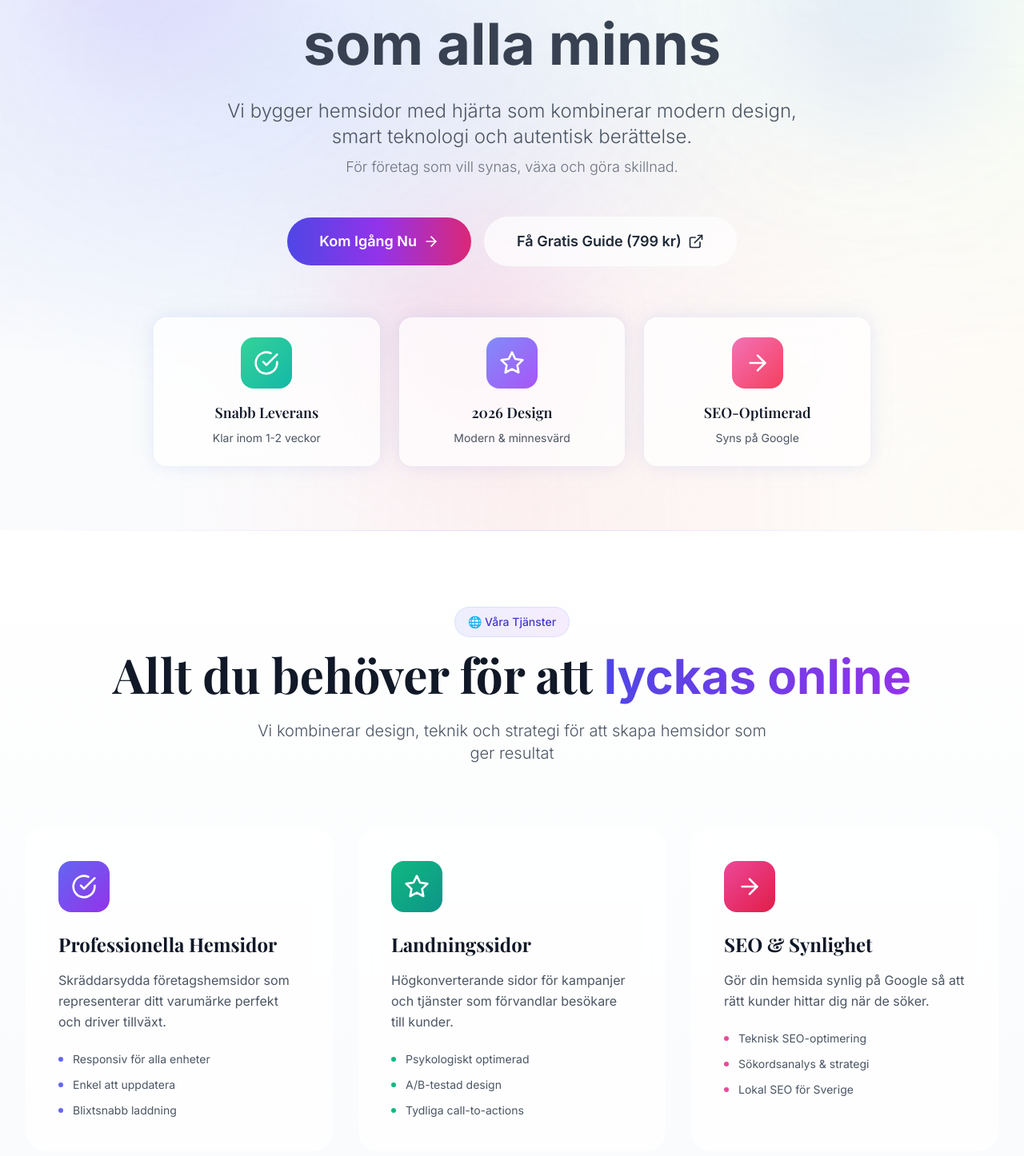
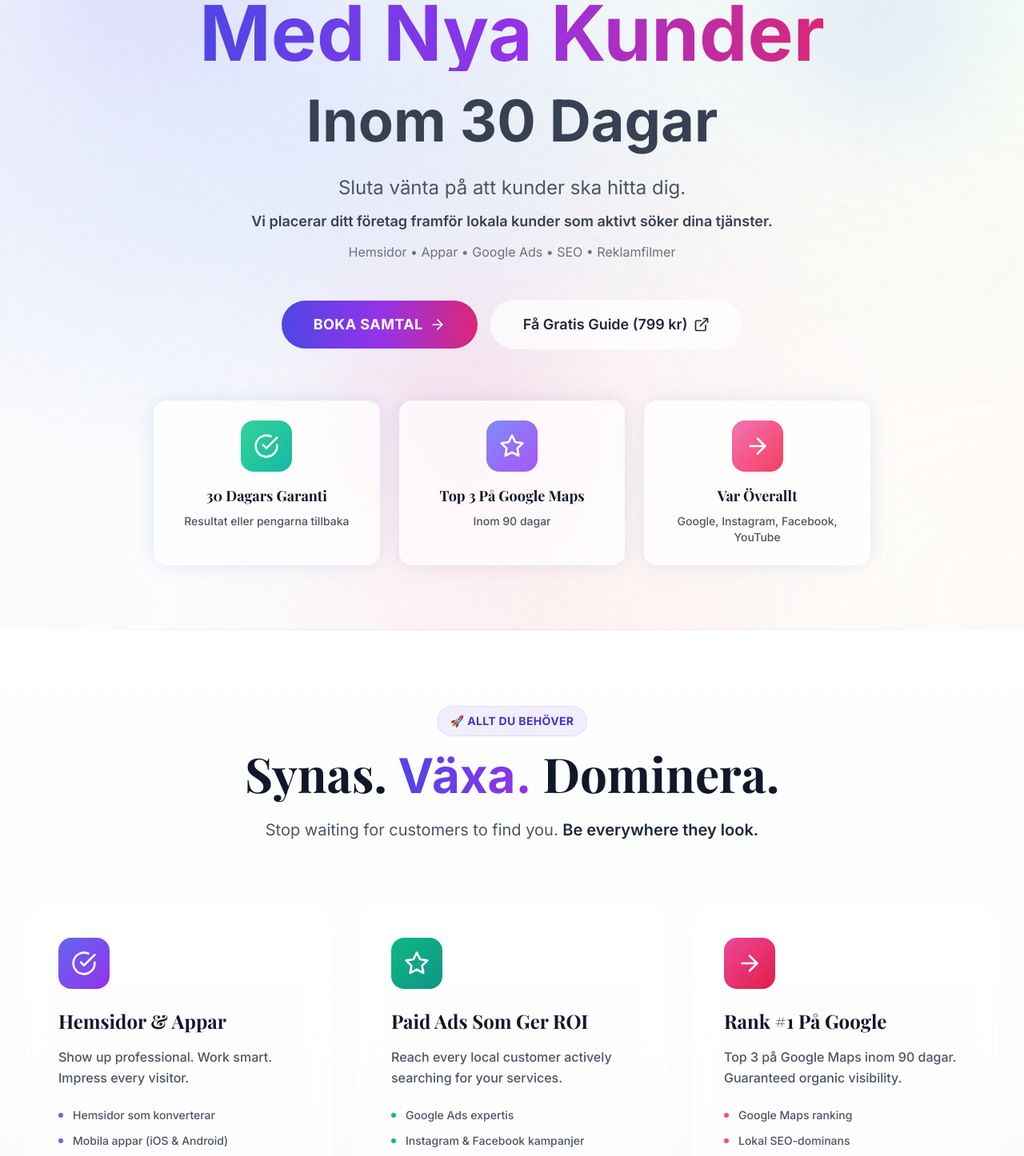
Before and after one commit to DonkeykongM/BahkoSudio.se, a React (Vite) app: page / in a window 1280 px wide. Shown: the part 284-1730 px from the top of the page at 80% size. Built offline with nearby package versions, Linux system fonts and the light colour scheme; no server answers.

Commit message:
Updated index.html

```diff
--- a/index.html
+++ b/index.html
@@ -7,16 +7,16 @@
     <link rel="preconnect" href="https://fonts.gstatic.com" crossorigin>
     <link href="https://fonts.googleapis.com/css2?family=Inter:wght@300;400;500;600;700;800&family=Playfair+Display:wght@600;700;800&display=swap" rel="stylesheet">
     <meta name="viewport" content="width=device-width, initial-scale=1.0" />
-    <title>BahkoStudio - Professionella Hemsidor & Landningssidor som Konverterar | Webbdesign Sverige</title>
-    <meta name="description" content="Vi bygger moderna, snabba hemsidor och landningssidor som driver resultat. Specialiserat på restauranger, lokala företag och tjänsteföretag i Sverige. Få offert idag!" />
-    <meta name="keywords" content="hemsida företag sverige, landningssida design, webbyrå sverige, professionell webbdesign, restaurang hemsida, modern landningssida, konverteringsoptimerad hemsida, webbsida liten företag" />
+    <title>BahkoStudio - Vi Fyller Din Kalender Med Nya Kunder Inom 30 Dagar | Garanterat Resultat</title>
+    <meta name="description" content="Stop waiting for customers. Vi placerar ditt lokala företag framför kunder som aktivt söker dina tjänster. Hemsidor, Appar, Google Ads, SEO, Reklamfilmer. 30 dagars garanti eller pengarna tillbaka. Top 3 på Google Maps inom 90 dagar." />
+    <meta name="keywords" content="fler kunder 30 dagar, google ads lokala företag, google maps ranking sverige, hemsida appar reklamfilmer, digital marknadsföring garanti, paid ads roi sverige, lokal seo top 3, online marketing agency stockholm" />
     <meta name="author" content="BahkoStudio" />
     <meta name="robots" content="index, follow, max-image-preview:large, max-snippet:-1, max-video-preview:-1" />
 
     <!-- Open Graph Tags -->
     <meta property="og:type" content="website" />
-    <meta property="og:title" content="BahkoStudio - Professionella Hemsidor & Landningssidor som Konverterar" />
-    <meta property="og:description" content="Vi bygger moderna, snabba hemsidor och landningssidor som driver resultat. Specialiserat på restauranger, lokala företag och tjänsteföretag i Sverige." />
+    <meta property="og:title" content="BahkoStudio - Vi Fyller Din Kalender Med Nya Kunder Inom 30 Dagar" />
+    <meta property="og:description" content="Stop waiting for customers. 30 dagars garanti. Top 3 på Google Maps inom 90 dagar. Hemsidor, Appar, Google Ads, SEO, Reklamfilmer." />
     <meta property="og:url" content="https://bahkostudio.live" />
     <meta property="og:site_name" content="BahkoStudio" />
     <meta property="og:locale" content="sv_SE" />
@@ -26,8 +26,8 @@
 
     <!-- Twitter Card Tags -->
     <meta name="twitter:card" content="summary_large_image" />
-    <meta name="twitter:title" content="BahkoStudio - Professionella Hemsidor & Landningssidor som Konverterar" />
-    <meta name="twitter:description" content="Vi bygger moderna, snabba hemsidor och landningssidor som driver resultat. Specialiserat på restauranger, lokala företag och tjänsteföretag i Sverige." />
+    <meta name="twitter:title" content="BahkoStudio - Vi Fyller Din Kalender Med Nya Kunder Inom 30 Dagar" />
+    <meta name="twitter:description" content="Stop waiting for customers. 30 dagars garanti. Top 3 på Google Maps inom 90 dagar. Hemsidor, Appar, Google Ads, SEO, Reklamfilmer." />
     <meta name="twitter:image" content="https://bahkostudio.live/twitter-image.jpg" />
 
     <!-- Structured Data Schema -->
--- a/src/App.tsx
+++ b/src/App.tsx
@@ -135,13 +135,13 @@ export default function App() {
       <nav className="fixed top-0 left-0 right-0 z-50 glass-card border-b border-white/20">
         <div className="max-w-7xl mx-auto px-4 sm:px-6 lg:px-8">
           <div className="flex justify-between items-center h-20">
-            <div className="flex items-center gap-3">
+            <div className="flex items-center gap-4">
               <img
                 src="https://nikjm8tf0e.ufs.sh/f/mNFirk6dCRarzegIlqhRqJO8ZrmDNjg4Sc2WzeU9pnIB7Kub"
                 alt="BahkoStudio Logo"
-                className="h-12 w-12 object-contain"
+                className="h-16 w-16 object-contain"
               />
-              <h1 className="text-2xl font-bold bg-gradient-to-r from-indigo-600 via-purple-600 to-pink-600 bg-clip-text text-transparent">
+              <h1 className="text-3xl font-bold bg-gradient-to-r from-indigo-600 via-purple-600 to-pink-600 bg-clip-text text-transparent">
                 BahkoStudio
               </h1>
             </div>
@@ -149,10 +149,10 @@ export default function App() {
               <button
                 onClick={openAnalysisLink}
                 className="min-h-[48px] px-6 bg-gradient-to-r from-indigo-600 to-purple-600 text-white rounded-full font-semibold hover:shadow-xl hover:scale-105 transition-all duration-300 focus:outline-none focus:ring-2 focus:ring-purple-500 focus:ring-offset-2 group"
-                aria-label="Få en gratis guide värd 799 kr"
+                aria-label="Ladda ner gratis guide värd 799 kr"
               >
-                <span className="flex items-center gap-2">
-                  Få Gratis Guide (799 kr)
+                <span className="flex items-center gap-2 font-bold">
+                  Gratis Guide (799 kr)
                   <span className="group-hover:translate-x-1 transition-transform duration-300">→</span>
                 </span>
               </button>
@@ -171,21 +171,22 @@ export default function App() {
         </div>
         <div className="relative max-w-7xl mx-auto px-4 sm:px-6 lg:px-8 text-center">
           <div className="inline-block mb-6">
-            <span className="px-4 py-2 bg-gradient-to-r from-indigo-500/10 to-purple-500/10 border border-indigo-200/50 rounded-full text-sm font-medium text-indigo-700 backdrop-blur-sm">
-              ✨ Hemsidor som driver tillväxt
+            <span className="px-4 py-2 bg-gradient-to-r from-indigo-500/10 to-purple-500/10 border border-indigo-200/50 rounded-full text-sm font-bold text-indigo-700 backdrop-blur-sm uppercase tracking-wide">
+              📅 30 Dagar – Garanterat
             </span>
           </div>
           <h1 className="text-6xl md:text-7xl lg:text-8xl font-bold text-gray-900 mb-8 leading-tight text-balance">
-            Skapa din{' '}
+            Vi Fyller Din Kalender{' '}
             <span className="bg-gradient-to-r from-indigo-600 via-purple-600 to-pink-600 bg-clip-text text-transparent inline-block">
-              drömhemsida
+              Med Nya Kunder
             </span>
             <br />
-            <span className="text-5xl md:text-6xl lg:text-7xl text-gray-700">som alla minns</span>
+            <span className="text-5xl md:text-6xl lg:text-7xl text-gray-700">Inom 30 Dagar</span>
           </h1>
-          <p className="text-xl md:text-2xl text-gray-600 mb-12 max-w-3xl mx-auto leading-relaxed font-light">
-            Vi bygger hemsidor med hjärta som kombinerar modern design, smart teknologi och autentisk berättelse.
-            <span className="block mt-2 text-lg text-gray-500">För företag som vill synas, växa och göra skillnad.</span>
+          <p className="text-xl md:text-2xl text-gray-600 mb-12 max-w-3xl mx-auto leading-relaxed font-normal">
+            Sluta vänta på att kunder ska hitta dig.
+            <span className="block mt-3 text-lg text-gray-700 font-semibold">Vi placerar ditt företag framför lokala kunder som aktivt söker dina tjänster.</span>
+            <span className="block mt-3 text-base text-gray-500">Hemsidor • Appar • Google Ads • SEO • Reklamfilmer</span>
           </p>
 
           <div className="flex flex-col sm:flex-row gap-4 justify-center items-center mb-16">
@@ -194,7 +195,7 @@ export default function App() {
               className="group min-h-[60px] px-10 py-4 bg-gradient-to-r from-indigo-600 via-purple-600 to-pink-600 text-white rounded-full text-lg font-semibold hover:shadow-2xl hover:scale-105 transition-all duration-300 focus:outline-none focus:ring-2 focus:ring-purple-500 focus:ring-offset-2 flex items-center gap-2 relative overflow-hidden"
               aria-label="Kom igång med din nya hemsida"
             >
-              <span className="relative z-10">Kom Igång Nu</span>
+              <span className="relative z-10 font-bold uppercase tracking-wide">Boka Samtal</span>
               <ArrowRight className="w-5 h-5 relative z-10 group-hover:translate-x-1 transition-transform duration-300" />
               <div className="absolute inset-0 bg-gradient-to-r from-pink-600 via-purple-600 to-indigo-600 opacity-0 group-hover:opacity-100 transition-opacity duration-300"></div>
             </button>
@@ -213,22 +214,22 @@ export default function App() {
               <div className="w-16 h-16 bg-gradient-to-br from-emerald-400 to-teal-500 rounded-2xl flex items-center justify-center mx-auto mb-4 group-hover:rotate-6 transition-transform duration-300">
                 <CheckCircle className="w-8 h-8 text-white" />
               </div>
-              <h3 className="text-lg font-semibold text-gray-900 mb-2">Snabb Leverans</h3>
-              <p className="text-sm text-gray-600">Klar inom 1-2 veckor</p>
+              <h3 className="text-lg font-bold text-gray-900 mb-2">30 Dagars Garanti</h3>
+              <p className="text-sm text-gray-600 font-medium">Resultat eller pengarna tillbaka</p>
             </div>
             <div className="glass-card p-6 rounded-2xl text-center hover:scale-105 transition-all duration-300 group glow-card">
               <div className="w-16 h-16 bg-gradient-to-br from-indigo-400 to-purple-500 rounded-2xl flex items-center justify-center mx-auto mb-4 group-hover:rotate-6 transition-transform duration-300">
                 <Star className="w-8 h-8 text-white" />
               </div>
-              <h3 className="text-lg font-semibold text-gray-900 mb-2">2026 Design</h3>
-              <p className="text-sm text-gray-600">Modern & minnesvärd</p>
+              <h3 className="text-lg font-bold text-gray-900 mb-2">Top 3 På Google Maps</h3>
+              <p className="text-sm text-gray-600 font-medium">Inom 90 dagar</p>
             </div>
             <div className="glass-card p-6 rounded-2xl text-center hover:scale-105 transition-all duration-300 group glow-card">
               <div className="w-16 h-16 bg-gradient-to-br from-pink-400 to-rose-500 rounded-2xl flex items-center justify-center mx-auto mb-4 group-hover:rotate-6 transition-transform duration-300">
                 <ArrowRight className="w-8 h-8 text-white" />
               </div>
-              <h3 className="text-lg font-semibold text-gray-900 mb-2">SEO-Optimerad</h3>
-              <p className="text-sm text-gray-600">Syns på Google</p>
+              <h3 className="text-lg font-bold text-gray-900 mb-2">Var Överallt</h3>
+              <p className="text-sm text-gray-600 font-medium">Google, Instagram, Facebook, YouTube</p>
             </div>
           </div>
         </div>
@@ -239,15 +240,16 @@ export default function App() {
         <div className="absolute top-0 left-0 w-full h-px bg-gradient-to-r from-transparent via-purple-200 to-transparent"></div>
         <div className="max-w-7xl mx-auto px-4 sm:px-6 lg:px-8">
           <div className="text-center mb-20">
-            <span className="px-4 py-2 bg-gradient-to-r from-indigo-500/10 to-purple-500/10 border border-indigo-200/50 rounded-full text-sm font-medium text-indigo-700 backdrop-blur-sm inline-block mb-4">
-              🌐 Våra Tjänster
+            <span className="px-4 py-2 bg-gradient-to-r from-indigo-500/10 to-purple-500/10 border border-indigo-200/50 rounded-full text-sm font-bold text-indigo-700 backdrop-blur-sm inline-block mb-4 uppercase tracking-wide">
+              🚀 Allt Du Behöver
             </span>
             <h2 className="text-5xl md:text-6xl font-bold text-gray-900 mb-6 text-balance">
-              Allt du behöver för att{' '}
-              <span className="bg-gradient-to-r from-indigo-600 to-purple-600 bg-clip-text text-transparent">lyckas online</span>
+              Synas.{' '}
+              <span className="bg-gradient-to-r from-indigo-600 to-purple-600 bg-clip-text text-transparent">Växa.</span>{' '}
+              Dominera.
             </h2>
-            <p className="text-xl text-gray-600 max-w-2xl mx-auto font-light">
-              Vi kombinerar design, teknik och strategi för att skapa hemsidor som ger resultat
+            <p className="text-xl text-gray-600 max-w-2xl mx-auto font-normal">
+              Stop waiting for customers to find you. <span className="font-semibold text-gray-800">Be everywhere they look.</span>
             </p>
           </div>
 
@@ -258,14 +260,14 @@ export default function App() {
                 <div className="w-16 h-16 bg-gradient-to-br from-indigo-500 to-purple-600 rounded-2xl flex items-center justify-center mb-6 group-hover:scale-110 group-hover:rotate-3 transition-all duration-300">
                   <CheckCircle className="w-8 h-8 text-white" />
                 </div>
-                <h3 className="text-2xl font-bold text-gray-900 mb-4">Professionella Hemsidor</h3>
-                <p className="text-gray-600 mb-6 leading-relaxed">
-                  Skräddarsydda företagshemsidor som representerar ditt varumärke perfekt och driver tillväxt.
+                <h3 className="text-2xl font-bold text-gray-900 mb-4">Hemsidor & Appar</h3>
+                <p className="text-gray-600 mb-6 leading-relaxed font-medium">
+                  Show up professional. Work smart. Impress every visitor.
                 </p>
                 <ul className="space-y-3 text-gray-600">
-                  <li className="flex items-center text-sm"><div className="w-1.5 h-1.5 bg-indigo-500 rounded-full mr-3"></div>Responsiv för alla enheter</li>
-                  <li className="flex items-center text-sm"><div className="w-1.5 h-1.5 bg-indigo-500 rounded-full mr-3"></div>Enkel att uppdatera</li>
-                  <li className="flex items-center text-sm"><div className="w-1.5 h-1.5 bg-indigo-500 rounded-full mr-3"></div>Blixtsnabb laddning</li>
+                  <li className="flex items-center text-sm font-medium"><div className="w-1.5 h-1.5 bg-indigo-500 rounded-full mr-3"></div>Hemsidor som konverterar</li>
+                  <li className="flex items-center text-sm font-medium"><div className="w-1.5 h-1.5 bg-indigo-500 rounded-full mr-3"></div>Mobila appar (iOS & Android)</li>
+                  <li className="flex items-center text-sm font-medium"><div className="w-1.5 h-1.5 bg-indigo-500 rounded-full mr-3"></div>Blixtsnabb prestanda</li>
                 </ul>
               </div>
             </div>
@@ -276,14 +278,14 @@ export default function App() {
                 <div className="w-16 h-16 bg-gradient-to-br from-emerald-500 to-teal-600 rounded-2xl flex items-center justify-center mb-6 group-hover:scale-110 group-hover:rotate-3 transition-all duration-300">
                   <Star className="w-8 h-8 text-white" />
                 </div>
-                <h3 className="text-2xl font-bold text-gray-900 mb-4">Landningssidor</h3>
-                <p className="text-gray-600 mb-6 leading-relaxed">
-                  Högkonverterande sidor för kampanjer och tjänster som förvandlar besökare till kunder.
+                <h3 className="text-2xl font-bold text-gray-900 mb-4">Paid Ads Som Ger ROI</h3>
+                <p className="text-gray-600 mb-6 leading-relaxed font-medium">
+                  Reach every local customer actively searching for your services.
                 </p>
                 <ul className="space-y-3 text-gray-600">
-                  <li className="flex items-center text-sm"><div className="w-1.5 h-1.5 bg-emerald-500 rounded-full mr-3"></div>Psykologiskt optimerad</li>
-                  <li className="flex items-center text-sm"><div className="w-1.5 h-1.5 bg-emerald-500 rounded-full mr-3"></div>A/B-testad design</li>
-                  <li className="flex items-center text-sm"><div className="w-1.5 h-1.5 bg-emerald-500 rounded-full mr-3"></div>Tydliga call-to-actions</li>
+                  <li className="flex items-center text-sm font-medium"><div className="w-1.5 h-1.5 bg-emerald-500 rounded-full mr-3"></div>Google Ads expertis</li>
+                  <li className="flex items-center text-sm font-medium"><div className="w-1.5 h-1.5 bg-emerald-500 rounded-full mr-3"></div>Instagram & Facebook kampanjer</li>
+                  <li className="flex items-center text-sm font-medium"><div className="w-1.5 h-1.5 bg-emerald-500 rounded-full mr-3"></div>YouTube marknadsföring</li>
                 </ul>
               </div>
             </div>
@@ -294,14 +296,14 @@ export default function App() {
                 <div className="w-16 h-16 bg-gradient-to-br from-pink-500 to-rose-600 rounded-2xl flex items-center justify-center mb-6 group-hover:scale-110 group-hover:rotate-3 transition-all duration-300">
                   <ArrowRight className="w-8 h-8 text-white" />
                 </div>
-                <h3 className="text-2xl font-bold text-gray-900 mb-4">SEO & Synlighet</h3>
-                <p className="text-gray-600 mb-6 leading-relaxed">
-                  Gör din hemsida synlig på Google så att rätt kunder hittar dig när de söker.
+                <h3 className="text-2xl font-bold text-gray-900 mb-4">Rank #1 På Google</h3>
+                <p className="text-gray-600 mb-6 leading-relaxed font-medium">
+                  Top 3 på Google Maps inom 90 dagar. Guaranteed organic visibility.
                 </p>
                 <ul className="space-y-3 text-gray-600">
-                  <li className="flex items-center text-sm"><div className="w-1.5 h-1.5 bg-pink-500 rounded-full mr-3"></div>Teknisk SEO-optimering</li>
-                  <li className="flex items-center text-sm"><div className="w-1.5 h-1.5 bg-pink-500 rounded-full mr-3"></div>Sökordsanalys & strategi</li>
-                  <li className="flex items-center text-sm"><div className="w-1.5 h-1.5 bg-pink-500 rounded-full mr-3"></div>Lokal SEO för Sverige</li>
+                  <li className="flex items-center text-sm font-medium"><div className="w-1.5 h-1.5 bg-pink-500 rounded-full mr-3"></div>Google Maps ranking</li>
+                  <li className="flex items-center text-sm font-medium"><div className="w-1.5 h-1.5 bg-pink-500 rounded-full mr-3"></div>Lokal SEO-dominans</li>
+                  <li className="flex items-center text-sm font-medium"><div className="w-1.5 h-1.5 bg-pink-500 rounded-full mr-3"></div>Professionella reklamfilmer</li>
                 </ul>
               </div>
             </div>
```
